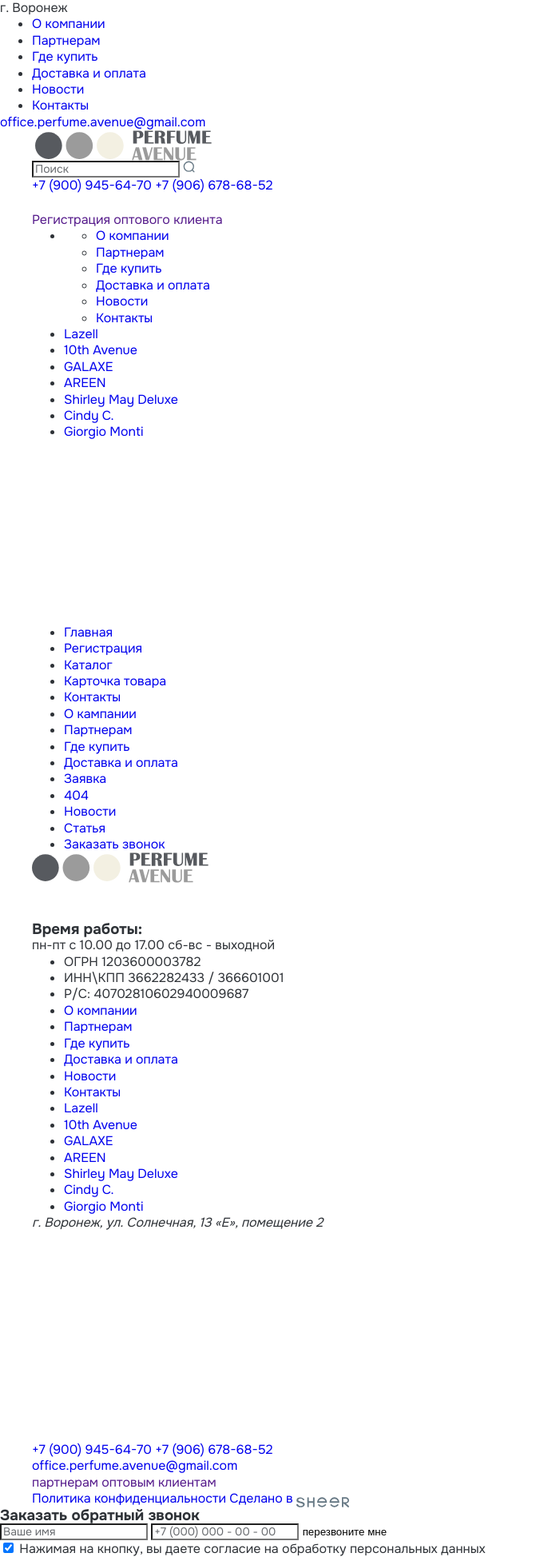
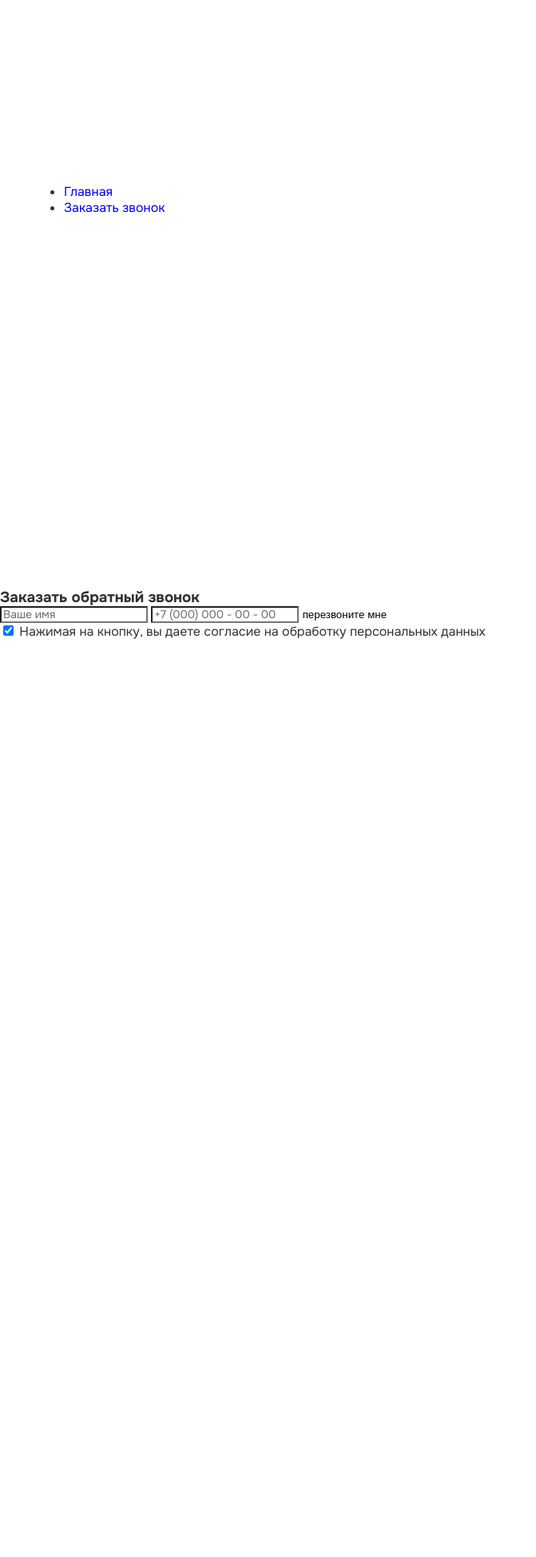
Before and after one commit to WInterInside/tritet, a website: page src/sitemap.html in a window 1280 px wide. Shown: the whole page at 80% size, without its empty margins (0-671 px from the left). After the commit the page ends 800 px from the top, so only its background shows below. Drawn offline with nearby package versions, Linux system fonts and the light colour scheme; files that its build step writes are made by us from their sources; files whose address does not match are found by name.

Commit message:
prepear proj

```diff
--- a/src/components/page-blocks/_footer.html
+++ b/src/components/page-blocks/_footer.html
@@ -1,5 +1,5 @@
 <div class="footer">
-	<div class="footer__wrapper">
+	<!-- <div class="footer__wrapper">
 		<div class="footer__main">
 			<div class="container">
 				<div class="footer__columns">
@@ -104,7 +104,7 @@
 				</div>
 			</div>
 		</div>
-	</div>
+	</div> -->
 </div>
 
 @@include('_modal.html')
--- a/src/components/page-blocks/_header.html
+++ b/src/components/page-blocks/_header.html
@@ -1,35 +1,6 @@
 <header class="header" data-element="header">
 
-	<div class="header__header">
-		<div class="header__location">
-			<span>г. Воронеж</span>
-		</div>
-
-		<ul class="header__info">
-			<li class="header__info-item">
-				<a href="#" class="header__info-link">О компании</a>
-			</li>
-			<li class="header__info-item">
-				<a href="#" class="header__info-link">Партнерам</a>
-			</li>
-			<li class="header__info-item">
-				<a href="#" class="header__info-link">Где купить</a>
-			</li>
-			<li class="header__info-item">
-				<a href="#" class="header__info-link">Доставка и оплата</a>
-			</li>
-			<li class="header__info-item">
-				<a href="#" class="header__info-link">Новости</a>
-			</li>
-			<li class="header__info-item">
-				<a href="#" class="header__info-link">Контакты</a>
-			</li>
-		</ul>
-
-		<a class="header__first-mail" href="mailto:office.perfume.avenue@gmail.com">office.perfume.avenue@gmail.com</a>
-	</div>
-
-	<div class="container">
+	<!-- <div class="container">
 		<div class="header__wrapper">
 
 			<button class="header__burger" data-element="navToggle">
@@ -132,5 +103,6 @@
 
 			</div>
 		</div>
-	</div>
+	</div> -->
+
 </header>
--- a/src/js/01_main.js
+++ b/src/js/01_main.js
@@ -115,21 +115,21 @@ document.addEventListener("DOMContentLoaded", function () {
 	// createMap('contacts__map', [51.678526, 39.164103]);
 });
 
-class Tabs {
-	constructor() {
-		this.setTabs = this.setTabs.bind(this);
-		this.clearTabs = this.clearTabs.bind(this);
-	}
+// class Tabs {
+// 	constructor() {
+// 		this.setTabs = this.setTabs.bind(this);
+// 		this.clearTabs = this.clearTabs.bind(this);
+// 	}
 
-	setTabs(tabs, id) {
-		this.clearTabs(tabs);
-		tabs.find('[data-tab="' + id + '"]').addClass('is-active');
-	}
+// 	setTabs(tabs, id) {
+// 		this.clearTabs(tabs);
+// 		tabs.find('[data-tab="' + id + '"]').addClass('is-active');
+// 	}
 
-	clearTabs(tabs) {
-		tabs.find('[data-elements~="tabsBtn"], [data-elements~="tabsItem"]').removeClass('is-active');
-	}
-}
+// 	clearTabs(tabs) {
+// 		tabs.find('[data-elements~="tabsBtn"], [data-elements~="tabsItem"]').removeClass('is-active');
+// 	}
+// }
 
 $(document).on('click', '[data-elements~="tabsBtn"]', function(e) {
 	let id = $(this).data('tab');
--- a/src/scss/button.scss
+++ b/src/scss/button.scss
@@ -30,37 +30,6 @@
 		}
 	}
 
-	@media only screen and (max-width: 1000px) {
-		background-color: #667884;
-		color: #ffffff;
-	}
-
-	&--light {
-		color: #CADFED;
-		background-color: #667884;
-
-		@media (hover: hover) {
-			&:hover {
-				// background-color: darken($color: #667884, $amount: 10%);
-				background-color: #41484d52;
-				color: #ffffff;
-			}
-		}
-	}
-
-	&--yellow {
-		background-color: #D8B075;
-		color: #755530;
-
-		@media (hover: hover) {
-			&:hover {
-				// background-color: darken($color: #D8B075, $amount: 30%);
-				background-color:  #b68843;
-				color: #ffffff;
-			}
-		}
-	}
-
 	@media only screen and (max-width: 1400px) {
 		padding: 10px 20px;
 		font-size: 13px;
--- a/src/scss/global/_global.scss
+++ b/src/scss/global/_global.scss
@@ -40,18 +40,7 @@ body {
 	padding-top: 230px;
 
 	@media only screen and (max-width: 1000px) {
-		padding-top: 94px;
-	}
-}
 
-.page-heading {
-	font-size: 40px;
-	line-height: 56px;
-	font-weight: 700;
-	margin-bottom: 40px;
-
-	@media only screen and (max-width: 700px) {
-		margin-bottom: 20px;
 	}
 }
 
--- a/src/sitemap.html
+++ b/src/sitemap.html
@@ -1,7 +1,7 @@
 <!DOCTYPE html>
 @@include('components/page-blocks/_head.html',{
 	"lang":"ru",
-	"title":"PERFUME AVENUE | Карта сайта",
+	"title":"ТРИТЕТ | Карта сайта",
 	"description":"",
 	"keywords":"",
 	"favicon":"img/favicons/favicon",
@@ -16,18 +16,6 @@
 				<div class="container">
 					<ul>
 						<li><a href="index.html">Главная</a></li>
-						<li><a href="registration.html">Регистрация</a></li>
-						<li><a href="catalog.html">Каталог</a></li>
-						<li><a href="catalog-card.html">Карточка товара</a></li>
-						<li><a href="contacts.html">Контакты</a></li>
-						<li><a href="about.html">О кампании</a></li>
-						<li><a href="partners.html">Партнерам</a></li>
-						<li><a href="buy.html">Где купить</a></li>
-						<li><a href="payment.html">Доставка и оплата</a></li>
-						<li><a href="success.html">Заявка</a></li>
-						<li><a href="404.html">404</a></li>
-						<li><a href="news.html">Новости</a></li>
-						<li><a href="article.html">Статья</a></li>
 						<li><a href="#callback" class="fancybox">Заказать звонок</a></li>
 					</ul>
 				</div>
```
Also changed, not shown: src/index.html (+0 -2 lines), build/css/style.css, build/css/style.min.css, build/index.html, build/js/01_main.js, build/sitemap.html, 3 other files.
